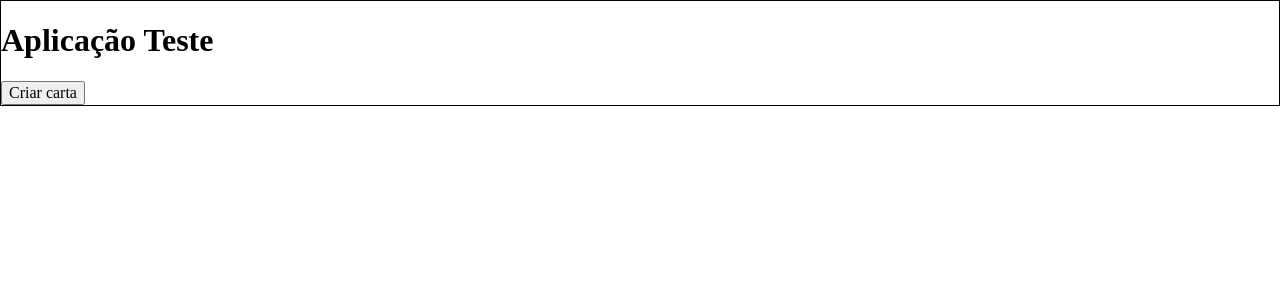
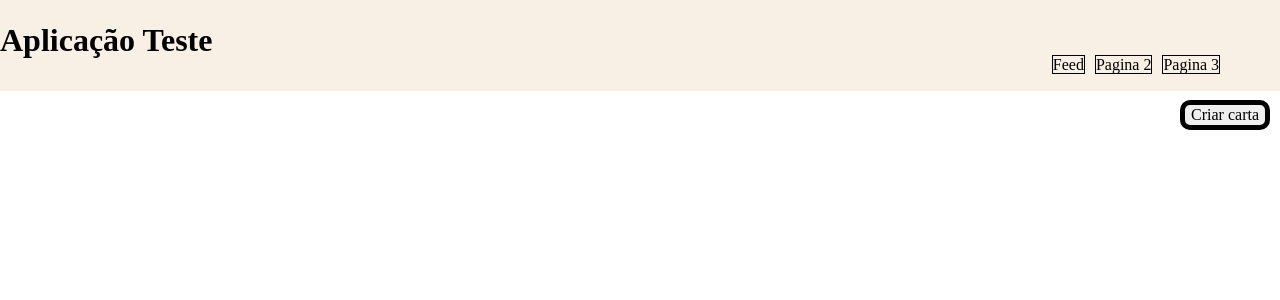
Before and after one commit to pedrohelias/api_one_piece, a React (Create React App) app in the folder frontend/: page / in a window 1280 px wide. Shown: the top 300 px of the page. Built offline with nearby package versions, Linux system fonts and the light colour scheme.

Commit message:
alguns componentes

```diff
--- a/frontend/package.json
+++ b/frontend/package.json
@@ -10,6 +10,7 @@
     "react-dom": "^18.2.0",
     "react-router-dom": "^6.21.1",
     "react-scripts": "5.0.1",
+    "styled-components": "^6.1.8",
     "web-vitals": "^2.1.4"
   },
   "scripts": {
--- a/frontend/src/components/header/header.js
+++ b/frontend/src/components/header/header.js
@@ -2,6 +2,7 @@ import React from "react"
 import { Link } from "react-router-dom"
 import 'normalize.css' //importar o normalizador que vai dar reset no css
 import "./style.css"
+
 
 function Header() {
     return (
@@ -10,14 +11,19 @@ function Header() {
                 <div className="title">
                     <h1>Aplicação Teste</h1>
                 </div>
-                <div className="createCard">
-                    <Link to={"/create"}>
-                        <button>Criar carta</button>
-                    </Link>
+
+                <div className="menu">
+                    <ul>
+                        <li>Feed</li>
+                        <li>Pagina 2</li>
+                        <li>Pagina 3</li>
+                    </ul>
 
                 </div>
+
             </div>
         </header>
+
     )
 }
 
--- a/frontend/src/components/header/style.css
+++ b/frontend/src/components/header/style.css
@@ -1,5 +1,29 @@
 @import-normalize;
 
 header {
-    border: 1px solid black
+    background-color: #F8F0E5;
+    position: relative;
 }
+
+.title{
+    padding-top: 1px;
+    padding-bottom: 10px;
+}
+
+.menu{
+    position: absolute;
+    right: 50px;
+    bottom: 0px;
+}
+
+.menu ul {
+
+}
+
+.menu li {
+    display: inline;
+    border: 1px solid black;
+    margin-right: 10px;
+
+
+}
--- a/frontend/src/pages/feed/feed.js
+++ b/frontend/src/pages/feed/feed.js
@@ -15,6 +15,13 @@ function Feed() {
             </Link> */}
 
            <Header></Header>
+
+           <div className="createCard">
+                <Link to={"/create"}>
+                    <button className="buttonCreate">Criar carta</button>
+                </Link>
+
+            </div>
         </div>
     )
 }
--- a/frontend/src/pages/feed/style.css
+++ b/frontend/src/pages/feed/style.css
@@ -1 +1,10 @@
 @import-normalize;
+
+.buttonCreate{
+    border: 5px solid black;
+    border-radius:10px;
+    position: absolute;
+    right: 10px;
+    top:100px;
+
+}
```
Also changed, not shown: frontend/src/components/button/style.jsx (added), frontend/src/images/compngwingnhpyj.png (added), 1 other file (tests, documents, lock files or other folders).
